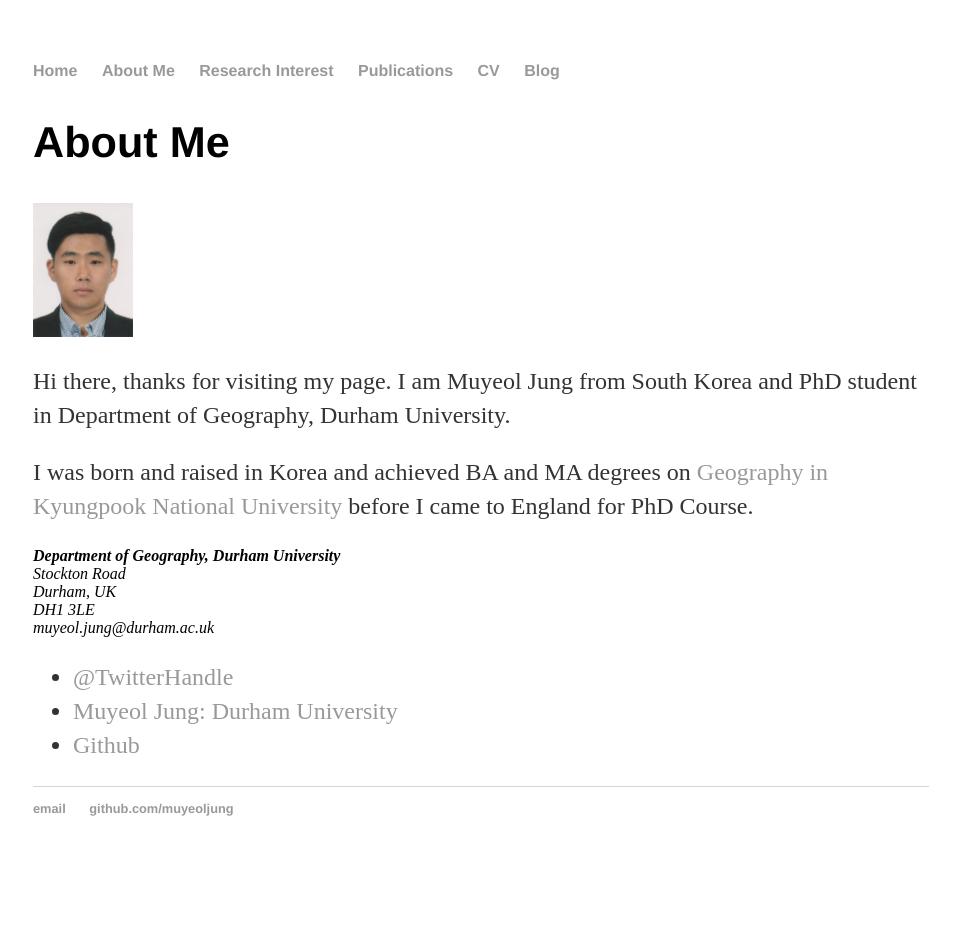
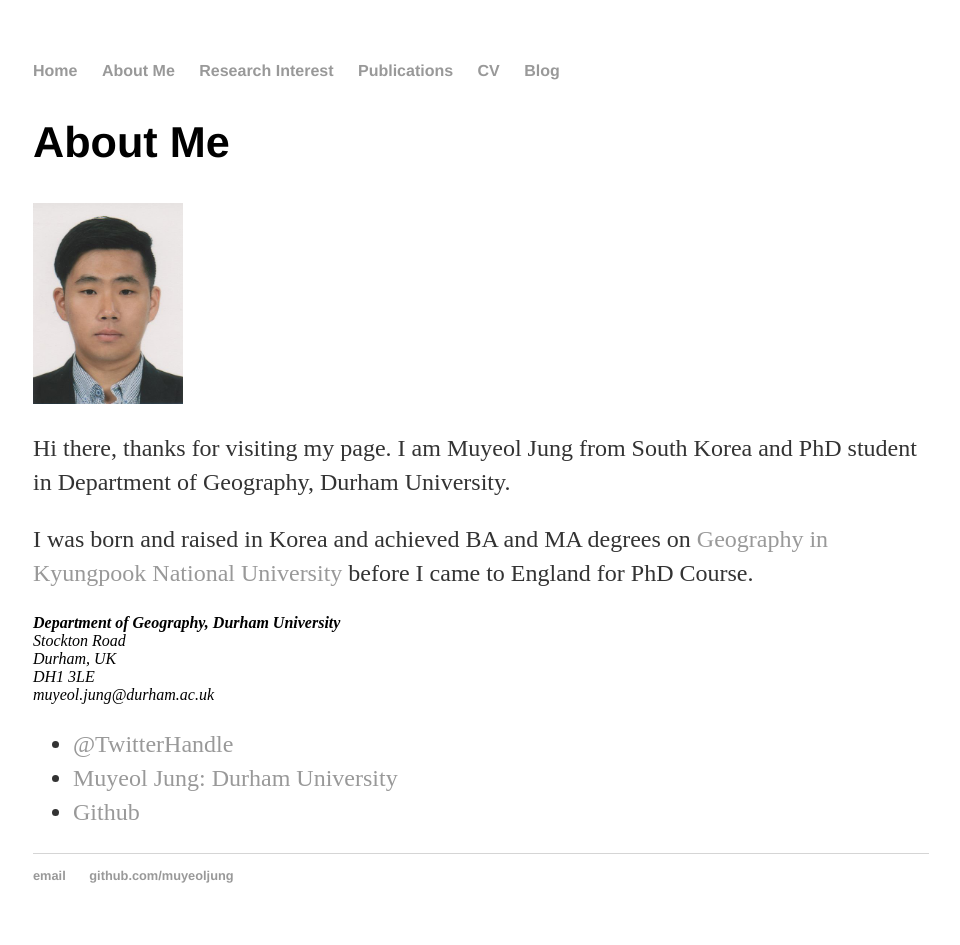
Before and after one commit to muyeoljung/muyeoljung.github.io, a Jekyll site: the page built from about/index.html, in a window 1280 px wide. Shown: the whole page, without its empty margins (159-1119 px from the left). Built offline with Jekyll 4.4.1, drawn with Linux system fonts in a browser that asks for light colours; before the commit the page ends 900 px from its top, so only the background shows below that.

Commit message:
Update index.html

```diff
--- a/about/index.html
+++ b/about/index.html
@@ -5,7 +5,7 @@ title: About Me
 
 		<div class="about">
 			<h2>About Me</h2>
-			<img src="/images/About_me_image.jpg", width="100">
+			<img src="/images/About_me_image.jpg", width="150">
 			<p> Hi there, thanks for visiting my page.
 				I am Muyeol Jung from South Korea and PhD student in Department of Geography, Durham University.</p>
 			<p> I was born and raised in Korea and achieved BA and MA degrees on <a href="https://geog.knu.ac.kr/">Geography in Kyungpook National University</a> before I came to England for PhD Course.
```
